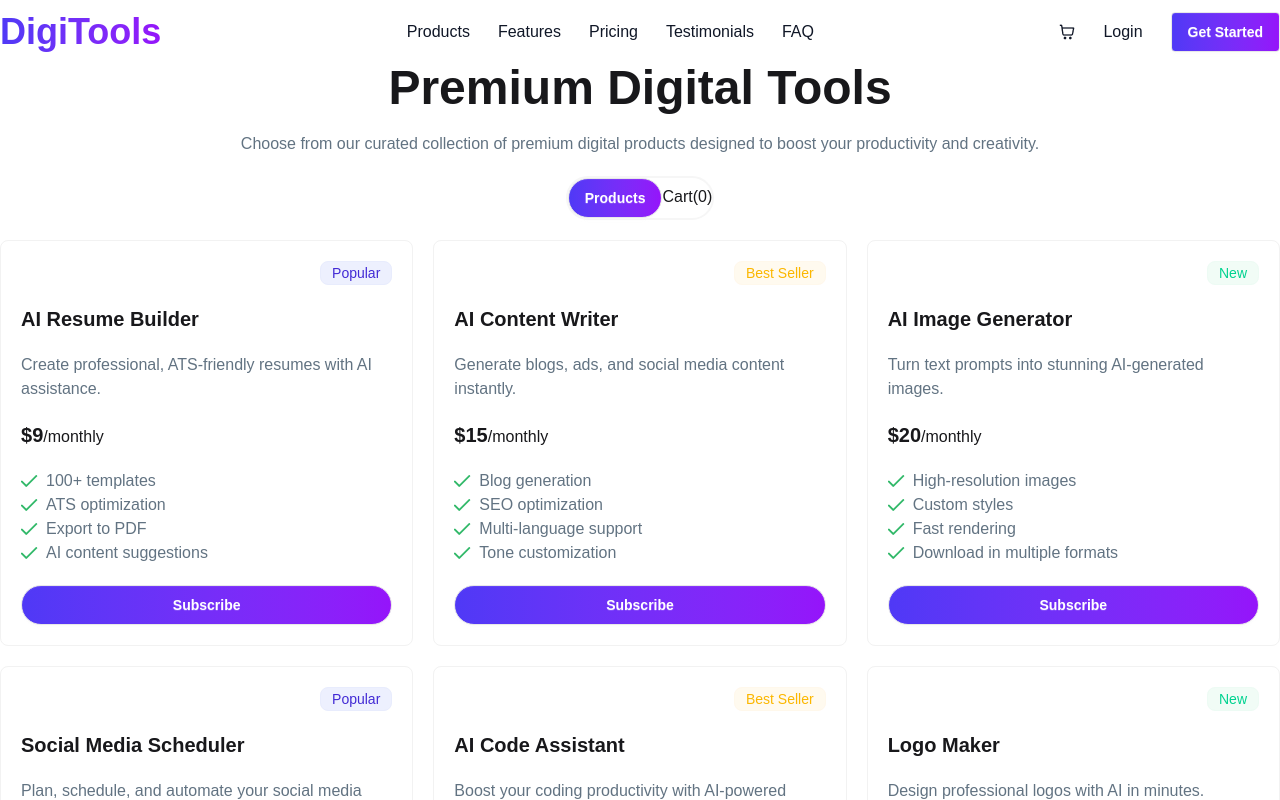
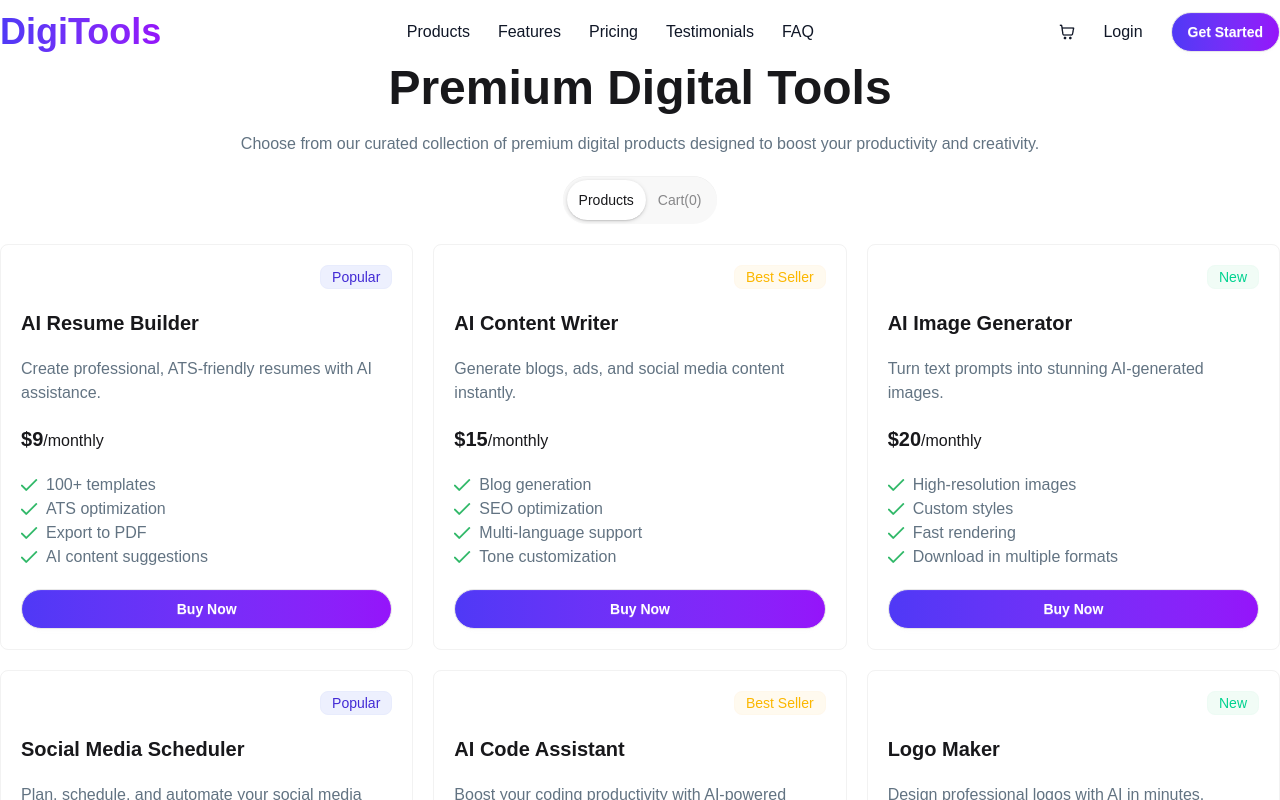
Before and after one commit to fahadbinferdous/A06, a React (Vite) app: page / in a window 1280 px wide. Shown: the top 800 px of the page. Built offline with nearby package versions, Linux system fonts and the light colour scheme.

Commit message:
card functionality completed

```diff
--- /dev/null
+++ b/src/components/Cart.jsx
@@ -0,0 +1,40 @@
+import React from 'react';
+
+const Cart = ({cart,setCart}) => {
+    const totalPrice= cart.reduce((sum,tool)=>sum+tool.price,0)
+    const handleProceed=()=>{
+        setCart([])
+    }
+    const handleRemove=(tool)=>{
+        const filteredArrayAfterRemove=cart.filter(remainingTool=>remainingTool.id!==tool.id)
+        setCart(filteredArrayAfterRemove)
+    }
+    return (
+        <div className=''>
+            <h4>Your Cart</h4>
+            {cart.length===0?<p>Cart is empty</p>:
+            <>
+            {cart.map(tool=>
+
+            <div key={tool.id} className=''>
+                <h6 className='text-2xl'>{tool.name}</h6>
+                <p className='text-xl text-[#627382]'>${tool.price}</p>
+                <p onClick={()=>handleRemove(tool)} className='btn btn-error btn-outline rounded-full'>Remove</p>
+            </div>)}
+            <div>
+                <h6 className='text-2xl'>Total</h6>
+                <p className='text-xl text-[#627382]'>${totalPrice}</p>
+            </div>
+            <button onClick={handleProceed} className='btn bg-linear-to-r from-[#4F39F6] to-[#9514FA] text-white rounded-full'>Proceed to Checkout</button>
+            </>
+
+            }
+
+
+
+        </div>
+
+    );
+};
+
+export default Cart;
--- a/src/components/Navbar.jsx
+++ b/src/components/Navbar.jsx
@@ -17,7 +17,7 @@ const Navbar = () => {
             <div className='flex items-center justify-between gap-7'>
                 <img src="../../src/assets/shopping-cart.png" alt="" />
                 <p className=' text-[#101727]'>Login</p>
-                <button className='btn bg-linear-to-r from-[#4F39F6] to-[#9514FA] text-white'>Get Started</button>
+                <button className='btn bg-linear-to-r from-[#4F39F6] to-[#9514FA] text-white rounded-full'>Get Started</button>
             </div>
         </nav>
     );
--- /dev/null
+++ b/src/components/ToolCards.jsx
@@ -0,0 +1,36 @@
+import React, { useState } from 'react';
+
+const ToolCards = ({tool,cart,setCart}) => {
+    const tagStyles = {
+                popular: "badge badge-primary",
+                new: "badge badge-success",
+                "best-seller": "badge badge-warning",
+            }
+    const [isBought,setBuy]=useState(false)
+    const handleBuyNow=()=>{
+        setBuy(true)
+        setCart([...cart,tool])
+    }
+    return (
+        <div className='border border-[#F2F2F2] rounded-lg p-5 space-y-5'>
+            <div className="flex justify-end">
+                <p className={`${tagStyles[tool.tagType] || "badge"} badge-soft`}>
+                    {tool.tag}
+                </p>
+            </div>
+            <h4 className='text-xl font-bold '>{tool.name}</h4>
+            <p className='text-[#627382]'>{tool.description}</p>
+            <p><span className='text-xl font-bold'>${tool.price}</span>/{tool.period}</p>
+            <ol className='text-[#627382]'>{tool.features.map((feature,index)=>
+                    <li key={index} className='flex gap-2'>
+                        <img src="../../src/assets/tic mark.png" alt="" className='object-contain' />
+                        {feature}
+                    </li>
+                )}
+            </ol>
+            <button onClick={handleBuyNow} className='btn bg-linear-to-r from-[#4F39F6] to-[#9514FA] text-white w-full rounded-full'>{isBought?'Added to cart':'Buy Now'}</button>
+        </div>
+    );
+};
+
+export default ToolCards;
--- a/src/components/ToolsDetails.jsx
+++ b/src/components/ToolsDetails.jsx
@@ -1,41 +1,37 @@
-import React, { use } from 'react';
+import React, { use, useState } from 'react';
+import ToolCards from './ToolCards';
+import Cart from './Cart';
 
 const ToolsDetails = ({chatgptPromise}) => {
     const toolsData=use(chatgptPromise)
-    const tagStyles = {
-            popular: "badge badge-primary",
-            new: "badge badge-success",
-            "best-seller": "badge badge-warning",
-        };
+    const [activeTab,setActive]=useState('Products')
+    const [cart,setCart]=useState([])
+    console.log(cart);
+
+
     return (
         <div className='container mx-auto flex flex-col items-center justify-center space-y-5'>
             <h2 className='text-5xl font-bold '>Premium Digital Tools</h2>
             <p className='text-[#627382]'>Choose from our curated collection of premium digital products designed to boost your productivity and creativity.</p>
-            <div className='inline-block items-center justify-center border-2 border-[#F6F6F6] rounded-full'>
+            {/* <div className='inline-block items-center justify-center border-2 border-[#F6F6F6] rounded-full'>
                 <button className='btn bg-linear-to-r from-[#4F39F6] to-[#9514FA] text-white rounded-full'>Products</button>
                 <button className='rounded-full'>Cart(0)</button>
+            </div> */}
+            <div className="tabs tabs-box rounded-full">
+                <input type="radio" name="my_tabs_1" className="tab rounded-full " aria-label="Products" onClick={()=>setActive('Products')} defaultChecked/>
+                <input type="radio" name="my_tabs_1" className="tab rounded-full" aria-label={`Cart(${cart.length})`} onClick={()=>setActive('Cart')} />
             </div>
-            <div className='grid grid-cols-3 gap-5'>
-                {toolsData.map(tool=>
-                    <div key={tool.id} className='border border-[#F2F2F2] rounded-lg p-5 space-y-5'>
-                        <div className="flex justify-end">
-                            <p className={`${tagStyles[tool.tagType] || "badge"} badge-soft`}>
-                                {tool.tag}
-                            </p>
-                        </div>
-                        <h4 className='text-xl font-bold '>{tool.name}</h4>
-                        <p className='text-[#627382]'>{tool.description}</p>
-                        <p><span className='text-xl font-bold'>${tool.price}</span>/{tool.period}</p>
-                        <ol className='text-[#627382]'>{tool.features.map((feature,index)=>
-                                <li key={index} className='flex gap-2'>
-                                    <img src="../../src/assets/tic mark.png" alt="" className='object-contain' />
-                                    {feature}
-                                </li>
-                            )}
-                        </ol>
-                        <button className='btn bg-linear-to-r from-[#4F39F6] to-[#9514FA] text-white w-full rounded-full'>Subscribe</button>
-                    </div>)}
-            </div>
+
+            {activeTab==='Products' &&
+                <div className='grid grid-cols-3 gap-5'>
+                    {toolsData.map(tool=>
+                        <ToolCards key={tool.id} cart={cart} setCart={setCart} tool={tool}/>
+                    )}
+                </div>
+            }
+
+            {activeTab==='Cart' && <Cart cart={cart} setCart={setCart}/>}
+
         </div>
 
     );
```
